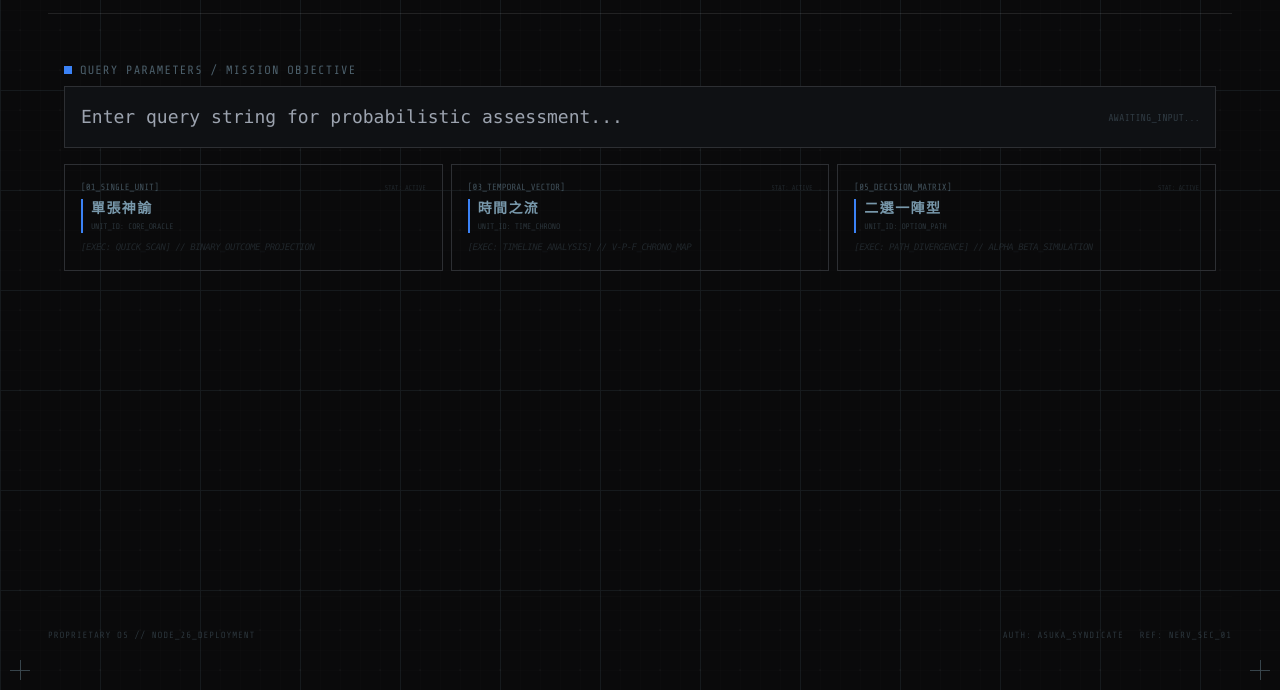
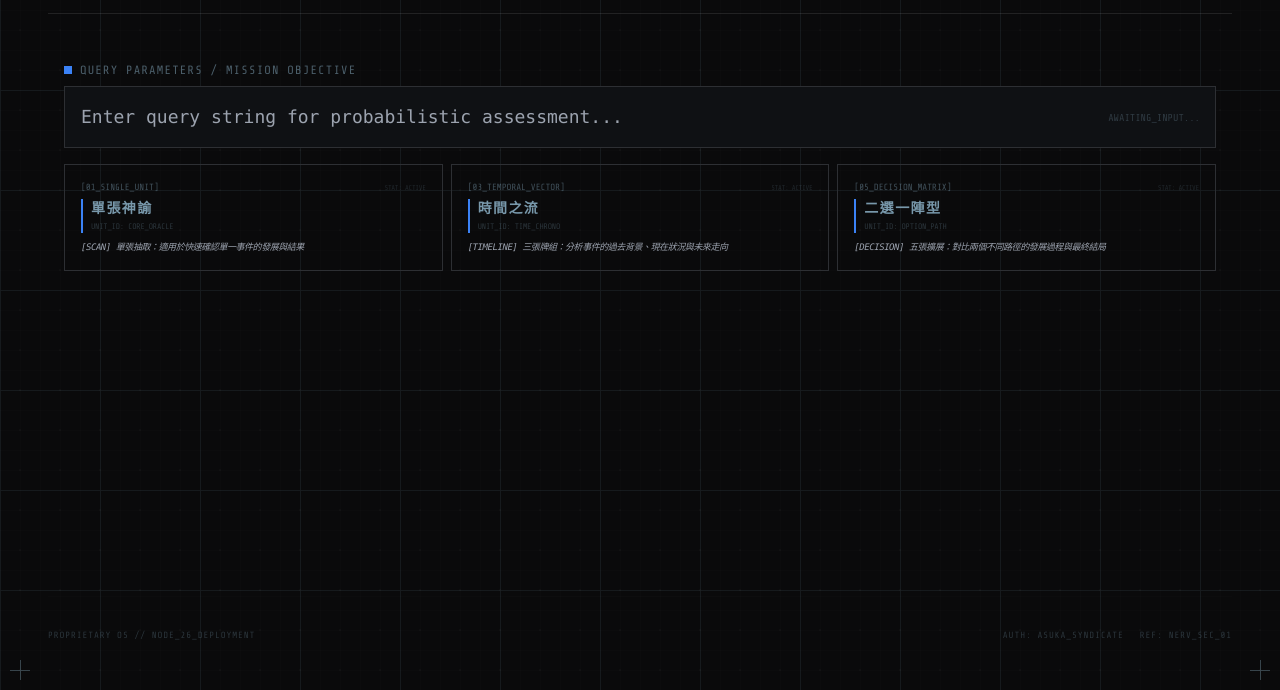
Before and after one commit to oct26th/tarot-mvp, a website: page public/index.html in a window 1280 px wide. Shown: the part 110-800 px from the top of the page. Drawn offline with nearby package versions, Linux system fonts and the light colour scheme.

Commit message:
UI: Fix tactical description readability and clarity

```diff
--- a/public/index.html
+++ b/public/index.html
@@ -154,8 +154,8 @@
                             <span class="text-[8px] opacity-30 group-hover:opacity-60 block tracking-tight mt-0.5">UNIT_ID: CORE_ORACLE</span>
                         </div>
                     </div>
-                    <p class="text-[9px] opacity-20 group-hover:opacity-40 mt-auto font-mono uppercase italic tracking-tighter">
-                        [EXEC: QUICK_SCAN] // BINARY_OUTCOME_PROJECTION
+                    <p class="text-[9px] text-gray-400 group-hover:text-black mt-auto font-mono uppercase italic tracking-tighter">
+                        [SCAN] 單張抽取：適用於快速確認單一事件的發展與結果
                     </p>
                 </button>
 
@@ -170,8 +170,8 @@
                             <span class="text-[8px] opacity-30 group-hover:opacity-60 block tracking-tight mt-0.5">UNIT_ID: TIME_CHRONO</span>
                         </div>
                     </div>
-                    <p class="text-[9px] opacity-20 group-hover:opacity-40 mt-auto font-mono uppercase italic tracking-tighter">
-                        [EXEC: TIMELINE_ANALYSIS] // V-P-F_CHRONO_MAP
+                    <p class="text-[9px] text-gray-400 group-hover:text-black mt-auto font-mono uppercase italic tracking-tighter">
+                        [TIMELINE] 三張牌組：分析事件的過去背景、現在狀況與未來走向
                     </p>
                 </button>
 
@@ -186,8 +186,8 @@
                             <span class="text-[8px] opacity-30 group-hover:opacity-60 block tracking-tight mt-0.5">UNIT_ID: OPTION_PATH</span>
                         </div>
                     </div>
-                    <p class="text-[9px] opacity-20 group-hover:opacity-40 mt-auto font-mono uppercase italic tracking-tighter">
-                        [EXEC: PATH_DIVERGENCE] // ALPHA_BETA_SIMULATION
+                    <p class="text-[9px] text-gray-400 group-hover:text-black mt-auto font-mono uppercase italic tracking-tighter">
+                        [DECISION] 五張擴展：對比兩個不同路徑的發展過程與最終結局
                     </p>
                 </button>
             </div>
```
